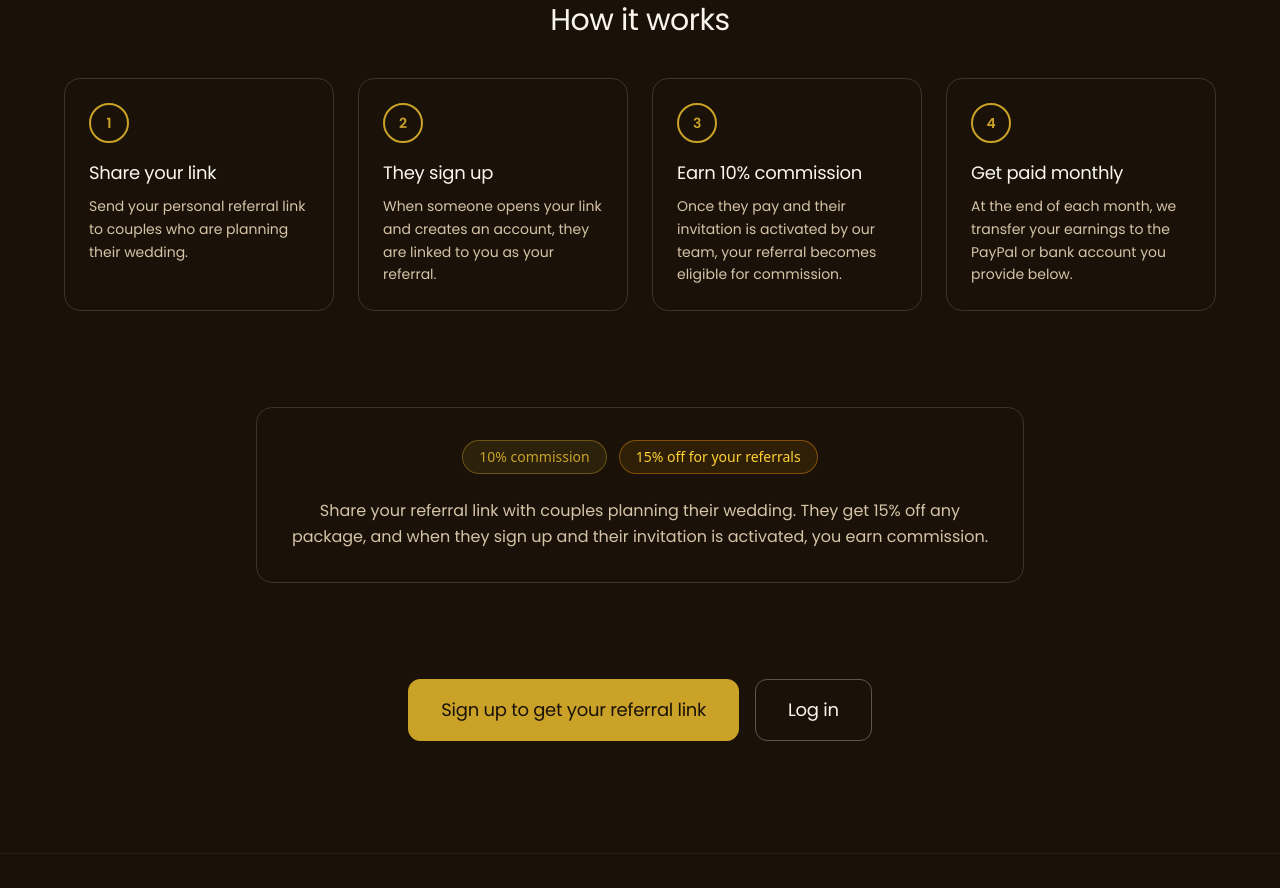
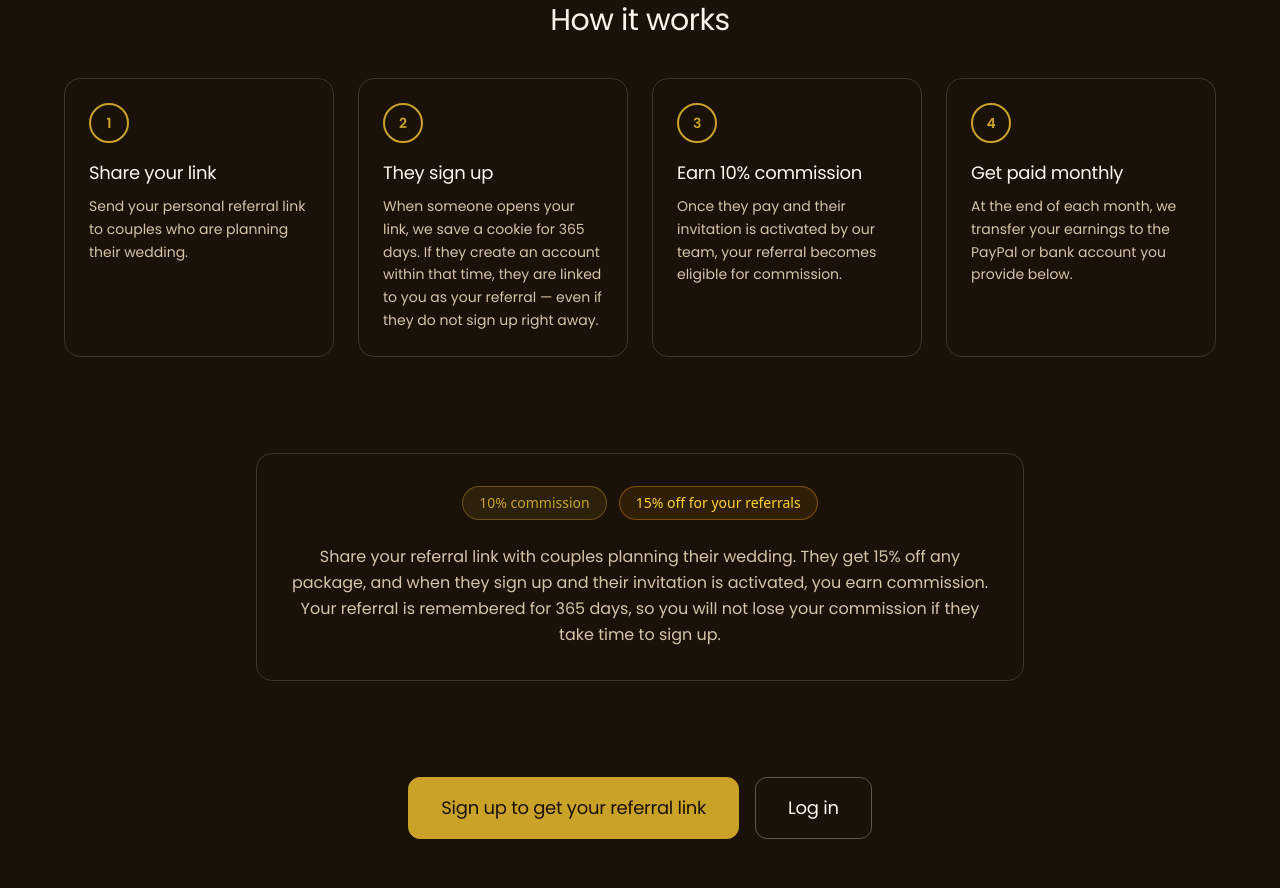
Before and after one commit to mehog/myday, a Laravel app: template resources/views/landing/referral-program.blade.php in a window 1280 px wide. Shown: the part 358-1246 px from the top of the page. Run offline with Laravel 12, Linux system fonts and the light colour scheme; the template is opened without the code that fills it: most values are stand-ins (such as "Sample title", 1, 10 or a date in 2020); style sheets or scripts are compiled from the project's sources; parts of the project's set-up code (start-up, migrations or seed data) failed here and were passed over; some libraries are stand-ins or nearby versions.

Commit message:
Explain referral cookie duration on program and app pages
Add cookie expiry days helper derived from config, and update step 2 and
link help copy in en, bs, and de so referrers know attribution lasts
365 days if someone does not register immediately.

Co-authored-by: mehog <mehog@users.noreply.github.com>

```diff
--- /dev/null
+++ b/app/Support/Referral.php
@@ -0,0 +1,11 @@
+<?php
+
+namespace App\Support;
+
+class Referral
+{
+    public static function cookieExpiryDays(): int
+    {
+        return (int) floor((int) config('referral.cookie_expiry') / 1440);
+    }
+}
--- a/lang/bs/referrals.php
+++ b/lang/bs/referrals.php
@@ -8,8 +8,8 @@ return [
     'your_link_label' => 'Vaš referral link',
     'fee_badge' => ':fee% provizije',
     'buyer_discount_badge' => '15% popusta za vaše preporuke',
-    'link_help' => 'Podijelite ovaj link parovima koji planiraju vjenčanje. Oni dobijaju 15% popusta na bilo koji paket, a kada se registruju i njihova pozivnica bude aktivirana, zarađujete proviziju.',
-    'public_link_help' => 'Podijelite svoj referral link parovima koji planiraju vjenčanje. Oni dobijaju 15% popusta na bilo koji paket, a kada se registruju i njihova pozivnica bude aktivirana, zarađujete proviziju.',
+    'link_help' => 'Podijelite ovaj link parovima koji planiraju vjenčanje. Oni dobijaju 15% popusta na bilo koji paket, a kada se registruju i njihova pozivnica bude aktivirana, zarađujete proviziju. Vaša preporuka se pamti :days dana, tako da nećete izgubiti proviziju ako se ne registruju odmah.',
+    'public_link_help' => 'Podijelite svoj referral link parovima koji planiraju vjenčanje. Oni dobijaju 15% popusta na bilo koji paket, a kada se registruju i njihova pozivnica bude aktivirana, zarađujete proviziju. Vaša preporuka se pamti :days dana, tako da nećete izgubiti proviziju ako se ne registruju odmah.',
     'public_cta' => 'Registrujte se i dobijte svoj referral link',
     'payout_info_hint' => 'Dodajte PayPal ili bankovne podatke u profil kako bismo vam mogli isplatiti na kraju mjeseca.',
     'payout_info_link' => 'Uredi podatke za isplatu',
@@ -29,7 +29,7 @@ return [
     'step_1_title' => 'Podijelite link',
     'step_1_desc' => 'Pošaljite svoj referral link parovima koji planiraju vjenčanje.',
     'step_2_title' => 'Oni se registruju',
-    'step_2_desc' => 'Kada neko otvori vaš link i kreira nalog, povezuje se s vama kao vaša preporuka.',
+    'step_2_desc' => 'Kada neko otvori vaš link, čuvamo kolačić :days dana. Ako kreira nalog u tom periodu, povezuje se s vama kao vaša preporuka — čak i ako se ne registruje odmah.',
     'step_3_title' => 'Zarađujete :fee% provizije',
     'step_3_desc' => 'Kada plate i naš tim aktivira njihovu pozivnicu, vaša preporuka postaje eligible za proviziju.',
     'step_4_title' => 'Isplata na kraju mjeseca',
--- a/lang/de/referrals.php
+++ b/lang/de/referrals.php
@@ -8,8 +8,8 @@ return [
     'your_link_label' => 'Ihr Empfehlungslink',
     'fee_badge' => ':fee% Provision',
     'buyer_discount_badge' => '15% Rabatt für Ihre Empfehlungen',
-    'link_help' => 'Teilen Sie diesen Link mit Paaren, die ihre Hochzeit planen. Sie erhalten 15% Rabatt auf jedes Paket, und wenn sie sich registrieren und ihre Einladung aktiviert wird, verdienen Sie Provision.',
-    'public_link_help' => 'Teilen Sie Ihren Empfehlungslink mit Paaren, die ihre Hochzeit planen. Sie erhalten 15% Rabatt auf jedes Paket, und wenn sie sich registrieren und ihre Einladung aktiviert wird, verdienen Sie Provision.',
+    'link_help' => 'Teilen Sie diesen Link mit Paaren, die ihre Hochzeit planen. Sie erhalten 15% Rabatt auf jedes Paket, und wenn sie sich registrieren und ihre Einladung aktiviert wird, verdienen Sie Provision. Ihre Empfehlung wird :days Tage gespeichert, sodass Sie Ihre Provision nicht verlieren, wenn sie sich nicht sofort registrieren.',
+    'public_link_help' => 'Teilen Sie Ihren Empfehlungslink mit Paaren, die ihre Hochzeit planen. Sie erhalten 15% Rabatt auf jedes Paket, und wenn sie sich registrieren und ihre Einladung aktiviert wird, verdienen Sie Provision. Ihre Empfehlung wird :days Tage gespeichert, sodass Sie Ihre Provision nicht verlieren, wenn sie sich nicht sofort registrieren.',
     'public_cta' => 'Registrieren Sie sich, um Ihren Empfehlungslink zu erhalten',
     'payout_info_hint' => 'Fügen Sie Ihre PayPal- oder Bankdaten in Ihrem Profil hinzu, damit wir Ihnen am Monatsende auszahlen können.',
     'payout_info_link' => 'Auszahlungsdetails bearbeiten',
@@ -29,7 +29,7 @@ return [
     'step_1_title' => 'Link teilen',
     'step_1_desc' => 'Senden Sie Ihren persönlichen Empfehlungslink an Paare, die ihre Hochzeit planen.',
     'step_2_title' => 'Sie registrieren sich',
-    'step_2_desc' => 'Wenn jemand Ihren Link öffnet und ein Konto erstellt, wird er als Ihre Empfehlung mit Ihnen verknüpft.',
+    'step_2_desc' => 'Wenn jemand Ihren Link öffnet, speichern wir ein Cookie für :days Tage. Erstellt die Person in dieser Zeit ein Konto, wird sie als Ihre Empfehlung mit Ihnen verknüpft — auch wenn sie sich nicht sofort registriert.',
     'step_3_title' => ':fee% Provision verdienen',
     'step_3_desc' => 'Sobald sie bezahlt haben und unser Team ihre Einladung aktiviert, ist Ihre Empfehlung provisionsberechtigt.',
     'step_4_title' => 'Monatliche Auszahlung',
--- a/lang/en/referrals.php
+++ b/lang/en/referrals.php
@@ -8,8 +8,8 @@ return [
     'your_link_label' => 'Your referral link',
     'fee_badge' => ':fee% commission',
     'buyer_discount_badge' => '15% off for your referrals',
-    'link_help' => 'Share this link with couples planning their wedding. They get 15% off any package, and when they sign up and their invitation is activated, you earn commission.',
-    'public_link_help' => 'Share your referral link with couples planning their wedding. They get 15% off any package, and when they sign up and their invitation is activated, you earn commission.',
+    'link_help' => 'Share this link with couples planning their wedding. They get 15% off any package, and when they sign up and their invitation is activated, you earn commission. Your referral is remembered for :days days, so you will not lose your commission if they take time to sign up.',
+    'public_link_help' => 'Share your referral link with couples planning their wedding. They get 15% off any package, and when they sign up and their invitation is activated, you earn commission. Your referral is remembered for :days days, so you will not lose your commission if they take time to sign up.',
     'public_cta' => 'Sign up to get your referral link',
     'payout_info_hint' => 'Add your PayPal or bank details in your profile so we can pay you at the end of each month.',
     'payout_info_link' => 'Edit payout details',
@@ -29,7 +29,7 @@ return [
     'step_1_title' => 'Share your link',
     'step_1_desc' => 'Send your personal referral link to couples who are planning their wedding.',
     'step_2_title' => 'They sign up',
-    'step_2_desc' => 'When someone opens your link and creates an account, they are linked to you as your referral.',
+    'step_2_desc' => 'When someone opens your link, we save a cookie for :days days. If they create an account within that time, they are linked to you as your referral — even if they do not sign up right away.',
     'step_3_title' => 'Earn :fee% commission',
     'step_3_desc' => 'Once they pay and their invitation is activated by our team, your referral becomes eligible for commission.',
     'step_4_title' => 'Get paid monthly',
--- a/resources/views/filament/app/pages/referrals-page.blade.php
+++ b/resources/views/filament/app/pages/referrals-page.blade.php
@@ -1,4 +1,6 @@
 <x-filament-panels::page>
+    @php($referralCookieDays = \App\Support\Referral::cookieExpiryDays())
+
     <div class="space-y-8">
         <section class="rounded-xl border border-gray-200 bg-white p-6 shadow-sm dark:border-white/10 dark:bg-gray-900">
             <h2 class="text-base font-semibold text-gray-950 dark:text-white">
@@ -8,7 +10,7 @@
             <div class="mt-6 grid gap-4 sm:grid-cols-2 xl:grid-cols-4">
                 @foreach ([
                     ['title' => __('referrals.step_1_title'), 'desc' => __('referrals.step_1_desc')],
-                    ['title' => __('referrals.step_2_title'), 'desc' => __('referrals.step_2_desc')],
+                    ['title' => __('referrals.step_2_title'), 'desc' => __('referrals.step_2_desc', ['days' => $referralCookieDays])],
                     ['title' => __('referrals.step_3_title', ['fee' => number_format($this->getReferralFeePercentage(), 0)]), 'desc' => __('referrals.step_3_desc')],
                     ['title' => __('referrals.step_4_title'), 'desc' => __('referrals.step_4_desc')],
                 ] as $index => $step)
@@ -47,7 +49,7 @@
                 </div>
             </div>
             <p class="mt-4 text-sm text-gray-600 dark:text-gray-300">
-                {{ __('referrals.link_help') }}
+                {{ __('referrals.link_help', ['days' => $referralCookieDays]) }}
             </p>
         </section>
 
--- a/resources/views/landing/referral-program.blade.php
+++ b/resources/views/landing/referral-program.blade.php
@@ -28,6 +28,8 @@
     </header>
 
     <main class="pt-24 pb-16">
+        @php($referralCookieDays = \App\Support\Referral::cookieExpiryDays())
+
         <section class="landing-section px-6 py-12">
             <div class="max-w-4xl mx-auto text-center landing-fade-in">
                 <h1 class="landing-heading text-3xl sm:text-4xl md:text-5xl text-[#faf6ee] mb-4">
@@ -50,7 +52,7 @@
                 <div class="grid gap-6 sm:grid-cols-2 xl:grid-cols-4">
                     @foreach ([
                         ['title' => __('referrals.step_1_title'), 'desc' => __('referrals.step_1_desc')],
-                        ['title' => __('referrals.step_2_title'), 'desc' => __('referrals.step_2_desc')],
+                        ['title' => __('referrals.step_2_title'), 'desc' => __('referrals.step_2_desc', ['days' => $referralCookieDays])],
                         ['title' => __('referrals.step_3_title', ['fee' => number_format($fee, 0)]), 'desc' => __('referrals.step_3_desc')],
                         ['title' => __('referrals.step_4_title'), 'desc' => __('referrals.step_4_desc')],
                     ] as $index => $step)
@@ -81,7 +83,7 @@
                     </span>
                 </div>
                 <p class="landing-body text-[#d4c4a8] leading-relaxed">
-                    {{ __('referrals.public_link_help') }}
+                    {{ __('referrals.public_link_help', ['days' => $referralCookieDays]) }}
                 </p>
             </div>
         </section>
```
